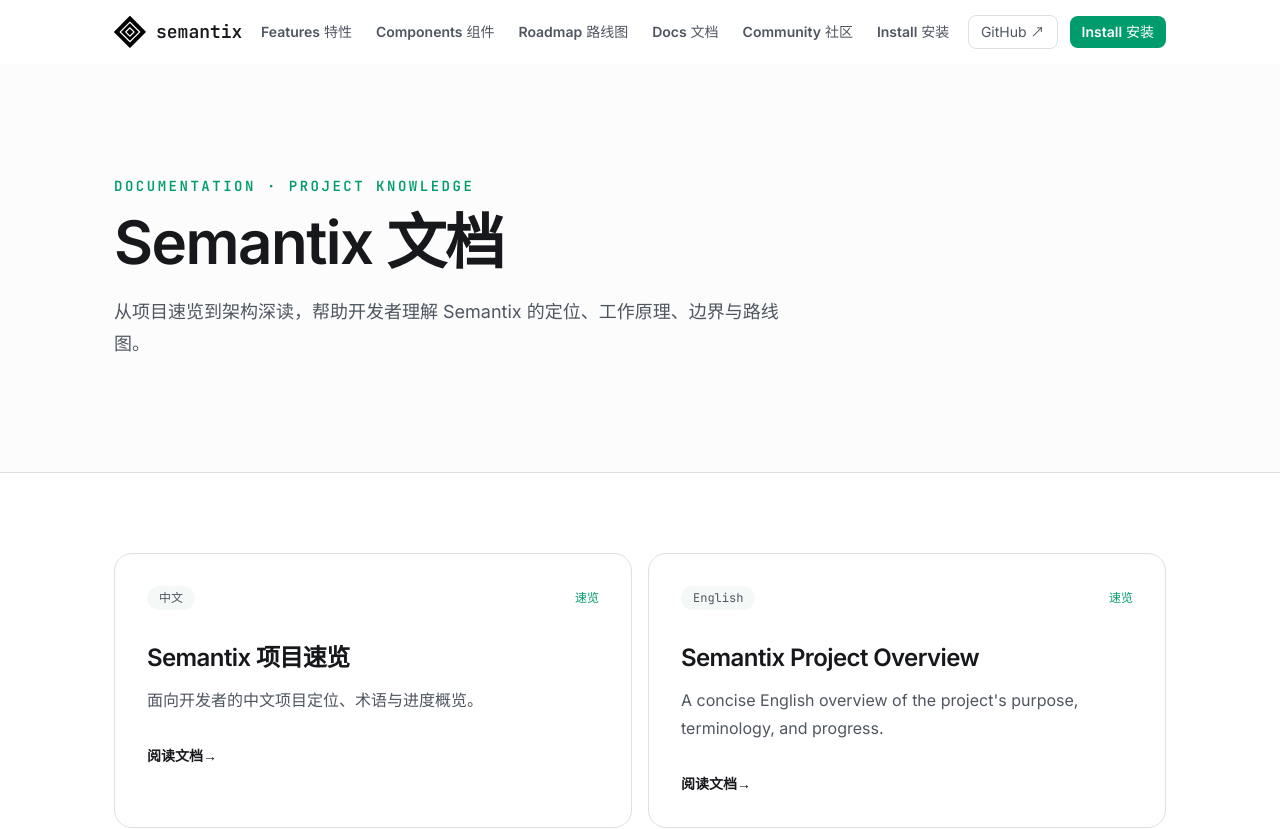
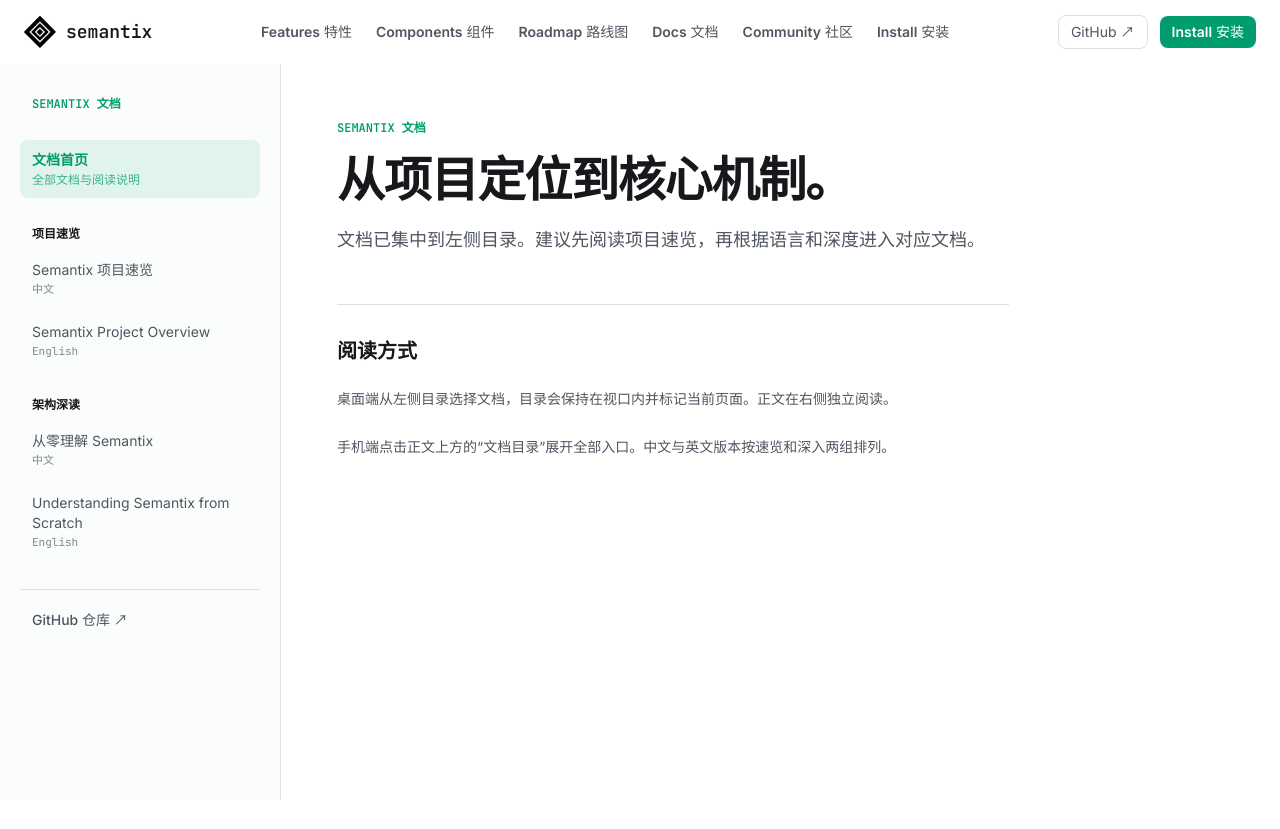
Before and after one commit to Allenllii/semantix, a Next.js app in the folder site/: page /docs in a window 1280 px wide. Shown: the top 829 px of the page. After the commit the page ends 800 px from the top, so only its background shows below. Built offline with nearby package versions, Linux system fonts and the light colour scheme.

Commit message:
feat(site): add persistent docs sidebar

```diff
--- a/site/src/app/docs/[slug]/page.tsx
+++ b/site/src/app/docs/[slug]/page.tsx
@@ -36,19 +36,18 @@
   const content = await readGeoDocument(document);
 
   return (
-    <main className="min-h-screen bg-background pt-16">
-      <div className="wrap py-10 md:py-16">
-        <div className="mb-10 flex flex-wrap items-center justify-between gap-4 border-b border-border pb-6">
-          <Link href="/docs" className="text-sm font-semibold text-muted-foreground hover:text-accent">
-            ← 返回文档
-          </Link>
-          <div className="flex items-center gap-2 font-mono text-xs text-muted-foreground">
-            <span className="rounded-full bg-muted px-3 py-1">{document.language}</span>
-            <span className="rounded-full bg-muted px-3 py-1">{document.depth}</span>
+    <div className="px-6 py-10 md:px-10 md:py-14 lg:px-14">
+      <div className="mx-auto max-w-4xl">
+        <div className="mb-8 flex flex-wrap items-center justify-between gap-4 border-b border-border pb-5">
+          <div className="flex items-center gap-2 text-sm text-muted-foreground">
+            <Link href="/docs" className="font-medium hover:text-accent">文档</Link>
+            <span aria-hidden="true">/</span>
+            <span>{document.depth}</span>
           </div>
+          <span className="font-mono text-xs text-muted-foreground">{document.language}</span>
         </div>
 
-        <article className="geo-prose mx-auto max-w-3xl">
+        <article className="geo-prose max-w-3xl">
           <ReactMarkdown
             remarkPlugins={[remarkGfm]}
             components={{
@@ -59,6 +58,6 @@
           </ReactMarkdown>
         </article>
       </div>
-    </main>
+    </div>
   );
 }
--- a/site/src/app/docs/layout.tsx
+++ b/site/src/app/docs/layout.tsx
@@ -1,14 +1,19 @@
-import Footer from "@/components/Footer";
+import DocsSidebar from "@/components/DocsSidebar";
 import GeoScrollReset from "@/components/GeoScrollReset";
 import Nav from "@/components/Nav";
+import { geoDocuments } from "@/lib/geo-docs";
 
 export default function GeoLayout({ children }: Readonly<{ children: React.ReactNode }>) {
   return (
     <>
       <Nav />
       <GeoScrollReset />
-      {children}
-      <Footer />
+      <main className="min-h-[100dvh] bg-background pt-16">
+        <div className="mx-auto grid min-h-[calc(100dvh-4rem)] w-full max-w-[1440px] lg:grid-cols-[280px_minmax(0,1fr)]">
+          <DocsSidebar documents={geoDocuments} />
+          <div className="min-w-0 lg:border-l lg:border-border">{children}</div>
+        </div>
+      </main>
     </>
   );
 }
--- a/site/src/app/docs/page.tsx
+++ b/site/src/app/docs/page.tsx
@@ -1,6 +1,4 @@
 import type { Metadata } from "next";
-import Link from "next/link";
-import { geoDocuments } from "@/lib/geo-docs";
 
 export const metadata: Metadata = {
   title: "文档 | Semantix",
@@ -9,46 +7,28 @@
 
 export default function GeoIndexPage() {
   return (
-    <main className="min-h-screen bg-background pt-16">
-      <section className="border-b border-border bg-muted/40 py-20 md:py-28">
-        <div className="wrap">
-          <p className="mb-4 font-mono text-sm font-semibold uppercase tracking-[0.18em] text-accent">
-            Documentation · Project knowledge
-          </p>
-          <h1 className="max-w-3xl text-4xl font-semibold tracking-tight text-foreground md:text-6xl">
-            Semantix 文档
-          </h1>
-          <p className="mt-6 max-w-2xl text-lg leading-8 text-muted-foreground">
-            从项目速览到架构深读，帮助开发者理解 Semantix 的定位、工作原理、边界与路线图。
-          </p>
-        </div>
-      </section>
+    <div className="px-6 py-10 md:px-10 md:py-14 lg:px-14">
+      <div className="mx-auto max-w-4xl">
+        <p className="font-mono text-xs font-semibold text-accent">SEMANTIX 文档</p>
+        <h1 className="mt-5 text-4xl font-semibold tracking-tight text-foreground md:text-5xl">
+          从项目定位到核心机制。
+        </h1>
+        <p className="mt-5 max-w-2xl text-lg leading-8 text-muted-foreground">
+          文档已集中到左侧目录。建议先阅读项目速览，再根据语言和深度进入对应文档。
+        </p>
 
-      <section className="wrap py-14 md:py-20">
-        <div className="grid gap-4 md:grid-cols-2">
-          {geoDocuments.map((document) => (
-            <Link
-              key={document.slug}
-              href={`/docs/${document.slug}`}
-              className="group rounded-2xl border border-border bg-card p-6 transition-colors hover:border-accent md:p-8"
-            >
-              <div className="mb-8 flex items-center justify-between gap-4">
-                <span className="rounded-full bg-muted px-3 py-1 font-mono text-xs text-muted-foreground">
-                  {document.language}
-                </span>
-                <span className="font-mono text-xs text-accent">{document.depth}</span>
-              </div>
-              <h2 className="text-2xl font-semibold tracking-tight text-foreground">
-                {document.title}
-              </h2>
-              <p className="mt-3 leading-7 text-muted-foreground">{document.description}</p>
-              <span className="mt-8 inline-flex text-sm font-semibold text-foreground transition-colors group-hover:text-accent">
-                阅读文档 <span aria-hidden="true">→</span>
-              </span>
-            </Link>
-          ))}
-        </div>
-      </section>
-    </main>
+        <section className="mt-12 max-w-2xl border-t border-border pt-8">
+          <h2 className="text-xl font-semibold">阅读方式</h2>
+          <div className="mt-5 space-y-5 text-sm leading-7 text-muted-foreground">
+            <p>
+              桌面端从左侧目录选择文档，目录会保持在视口内并标记当前页面。正文在右侧独立阅读。
+            </p>
+            <p>
+              手机端点击正文上方的“文档目录”展开全部入口。中文与英文版本按速览和深入两组排列。
+            </p>
+          </div>
+        </section>
+      </div>
+    </div>
   );
 }
--- /dev/null
+++ b/site/src/components/DocsSidebar.tsx
@@ -0,0 +1,122 @@
+"use client";
+
+import Link from "next/link";
+import { usePathname } from "next/navigation";
+
+import { cn } from "@/lib/utils";
+
+type DocsNavDocument = {
+  slug: string;
+  title: string;
+  language: string;
+  depth: "速览" | "深入";
+};
+
+function DocumentLinks({
+  pathname,
+  documents,
+}: {
+  pathname: string;
+  documents: readonly DocsNavDocument[];
+}) {
+  const groups = [
+    {
+      title: "项目速览",
+      documents: documents.filter((document) => document.depth === "速览"),
+    },
+    {
+      title: "架构深读",
+      documents: documents.filter((document) => document.depth === "深入"),
+    },
+  ];
+
+  return (
+    <nav aria-label="文档目录" className="space-y-7">
+      <div>
+        <Link
+          href="/docs"
+          className={cn(
+            "block rounded-md px-3 py-2.5 text-sm transition-colors",
+            pathname === "/docs"
+              ? "bg-accent/10 font-semibold text-accent"
+              : "text-muted-foreground hover:bg-muted hover:text-foreground",
+          )}
+        >
+          文档首页
+          <span className="mt-0.5 block text-xs font-normal opacity-75">全部文档与阅读说明</span>
+        </Link>
+      </div>
+
+      {groups.map((group) => (
+        <div key={group.title}>
+          <p className="mb-2 px-3 text-xs font-semibold text-foreground">{group.title}</p>
+          <div className="space-y-1">
+            {group.documents.map((document) => {
+              const href = `/docs/${document.slug}`;
+              const active = pathname === href;
+
+              return (
+                <Link
+                  key={document.slug}
+                  href={href}
+                  aria-current={active ? "page" : undefined}
+                  className={cn(
+                    "block rounded-md px-3 py-2.5 text-sm transition-colors",
+                    active
+                      ? "bg-accent/10 font-semibold text-accent"
+                      : "text-muted-foreground hover:bg-muted hover:text-foreground",
+                  )}
+                >
+                  {document.title}
+                  <span className="mt-0.5 block font-mono text-[11px] font-normal opacity-70">
+                    {document.language}
+                  </span>
+                </Link>
+              );
+            })}
+          </div>
+        </div>
+      ))}
+
+      <div className="border-t border-border pt-5">
+        <a
+          href="https://github.com/Gnosil/semantix"
+          target="_blank"
+          rel="noopener noreferrer"
+          className="block px-3 text-sm font-medium text-muted-foreground transition-colors hover:text-accent"
+        >
+          GitHub 仓库 <span aria-hidden="true">↗</span>
+        </a>
+      </div>
+    </nav>
+  );
+}
+
+export default function DocsSidebar({ documents }: { documents: readonly DocsNavDocument[] }) {
+  const pathname = usePathname();
+
+  return (
+    <>
+      <div className="border-b border-border bg-white px-5 py-4 lg:hidden">
+        <details className="group">
+          <summary className="flex cursor-pointer list-none items-center justify-between font-semibold">
+            文档目录
+            <span aria-hidden="true" className="text-muted-foreground transition-transform group-open:rotate-180">
+              ↓
+            </span>
+          </summary>
+          <div className="pt-5">
+            <DocumentLinks pathname={pathname} documents={documents} />
+          </div>
+        </details>
+      </div>
+
+      <aside className="hidden bg-[oklch(0.992_0.002_165)] lg:sticky lg:top-16 lg:block lg:h-[calc(100dvh-4rem)] lg:overflow-y-auto">
+        <div className="px-5 py-8">
+          <p className="mb-7 px-3 font-mono text-xs font-semibold text-accent">SEMANTIX 文档</p>
+          <DocumentLinks pathname={pathname} documents={documents} />
+        </div>
+      </aside>
+    </>
+  );
+}
--- a/site/src/components/Nav.tsx
+++ b/site/src/components/Nav.tsx
@@ -43,7 +43,7 @@
           : "border-transparent bg-transparent",
       )}
     >
-      <div className="wrap flex h-16 items-center justify-between">
+      <div className="mx-auto flex h-16 w-full max-w-[1360px] items-center justify-between px-5 sm:px-6">
         {/* Logo */}
         <Link href="/" aria-label="Semantix 首页" className="flex items-center gap-2.5">
           <img
```
